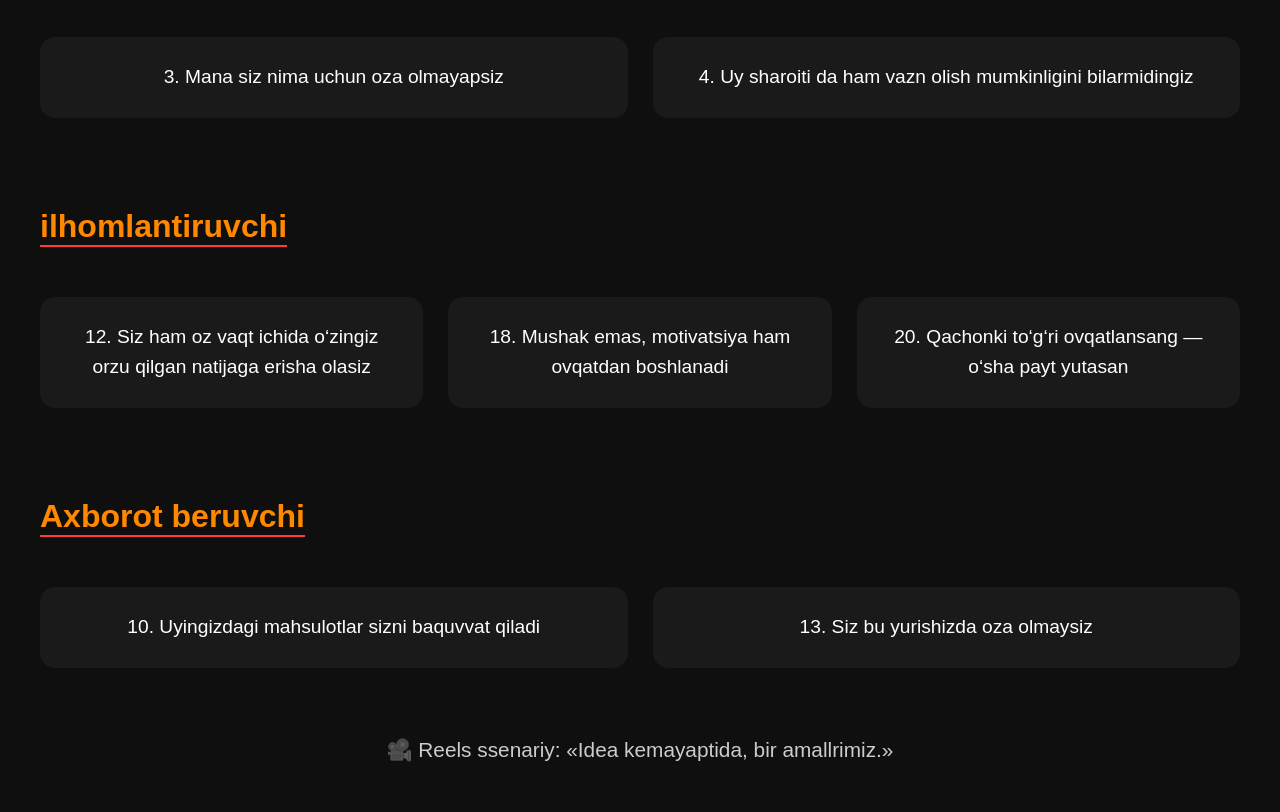
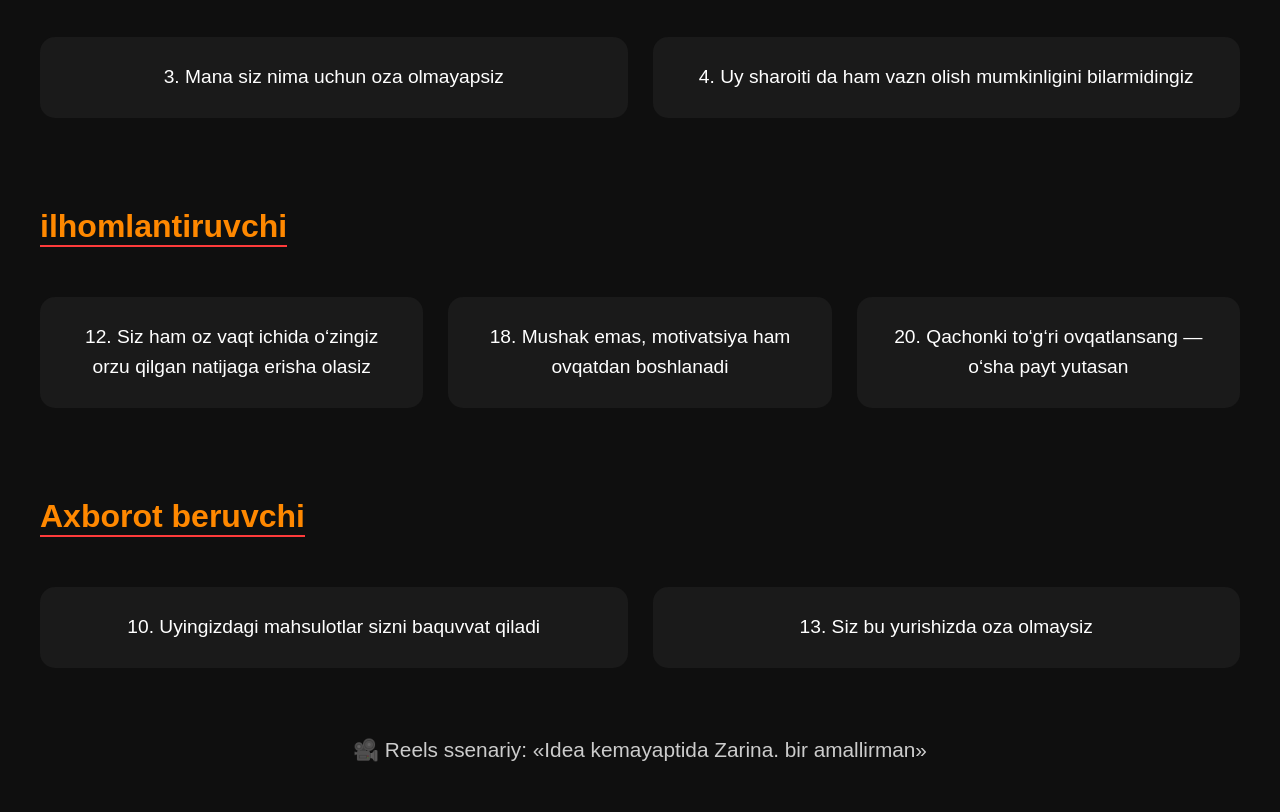
Before and after one commit to Faxriddinovxusn/hooks, a plain HTML site: page index.html in a window 1280 px wide. Shown: the part 1702-2514 px from the top of the page. Drawn offline with Linux system fonts and the light colour scheme.

Commit message:
Update footer text in index.html

```diff
--- a/index.html
+++ b/index.html
@@ -136,7 +136,7 @@
   </section>
 
   <footer>
-    🎥 Reels ssenariy: «Idea kemayaptida, bir amallrimiz.»
+    🎥 Reels ssenariy: «Idea kemayaptida Zarina. bir amallirman»
   </footer>
 
   <script>
```
